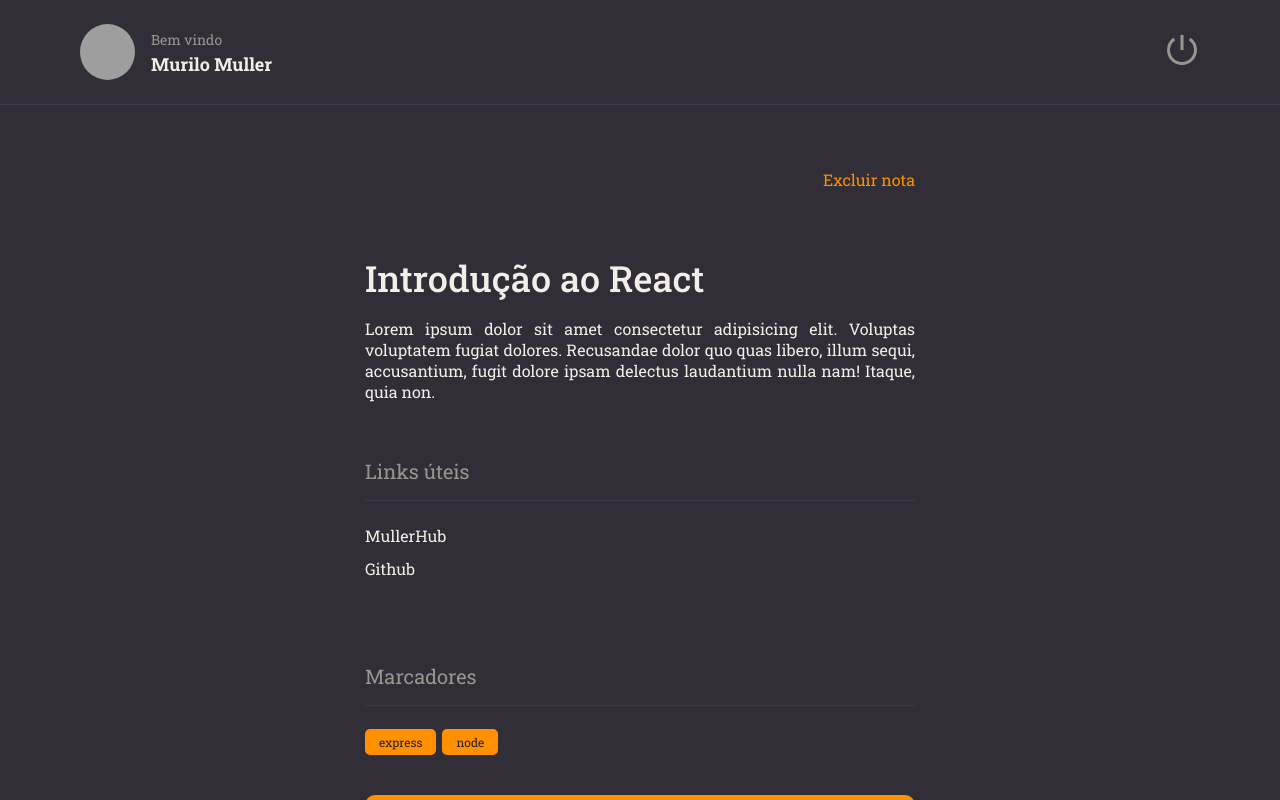
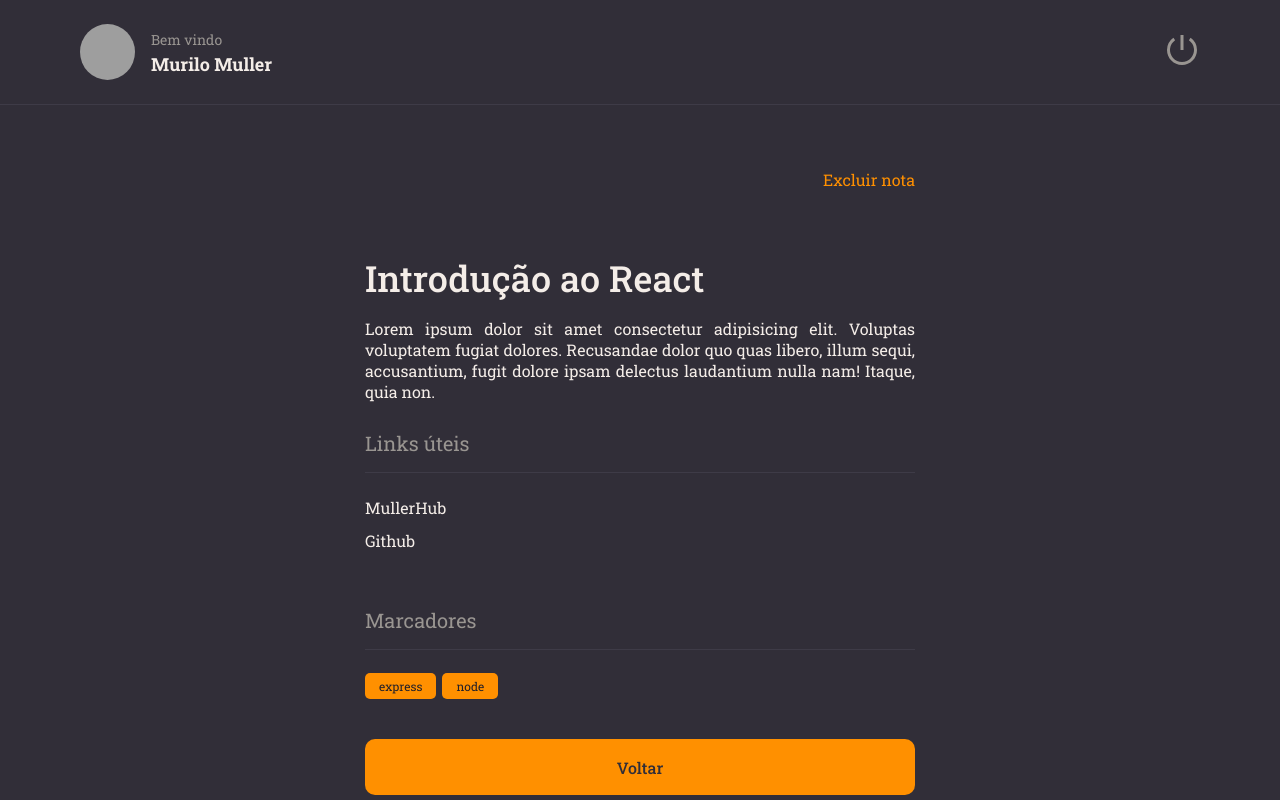
Before and after one commit to MullerHub/Rocketseat-Explorer, a React (Vite) app in the folder Stage0901/RocketNotes/: page / in a window 1280 px wide. Built offline with nearby package versions, Linux system fonts and the light colour scheme; grey boxes are pictures that could not be loaded.

Commit message:
ButtonText add

```diff
--- a/Stage0901/RocketNotes/src/components/Section/styles.js
+++ b/Stage0901/RocketNotes/src/components/Section/styles.js
@@ -1,7 +1,7 @@
 import styled from 'styled-components'
 
 export const Container = styled.section`
-  margin: 56px 0 28px;
+  margin: 28px 0;
 
   > h2 {
     border-bottom-width: 1px;
```
Also changed, not shown: Stage0901/RocketNotes/src/pages/Home/index.jsx (added, +11 -0 lines), Stage0901/RocketNotes/src/pages/Home/styles.js (added).
